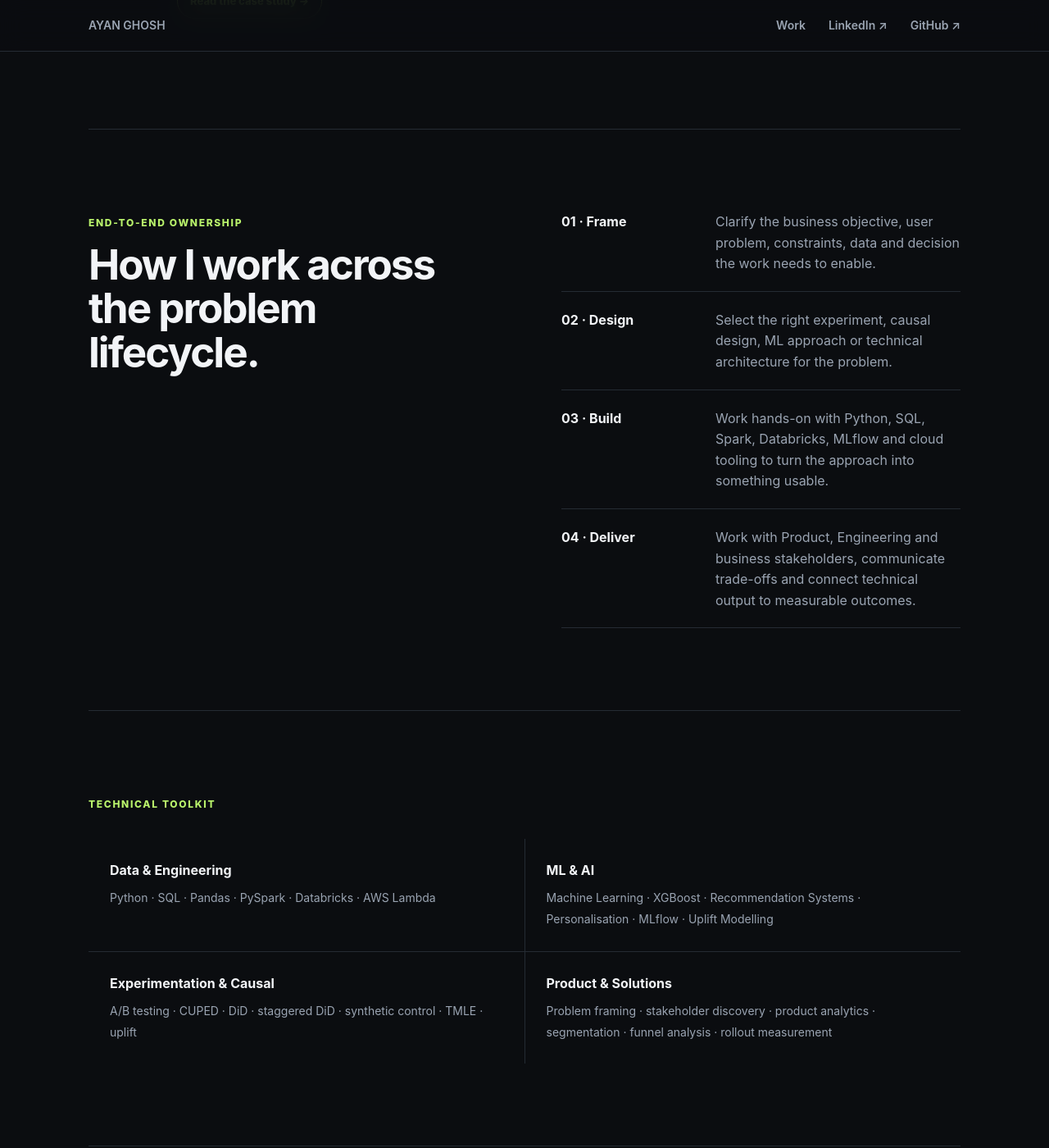
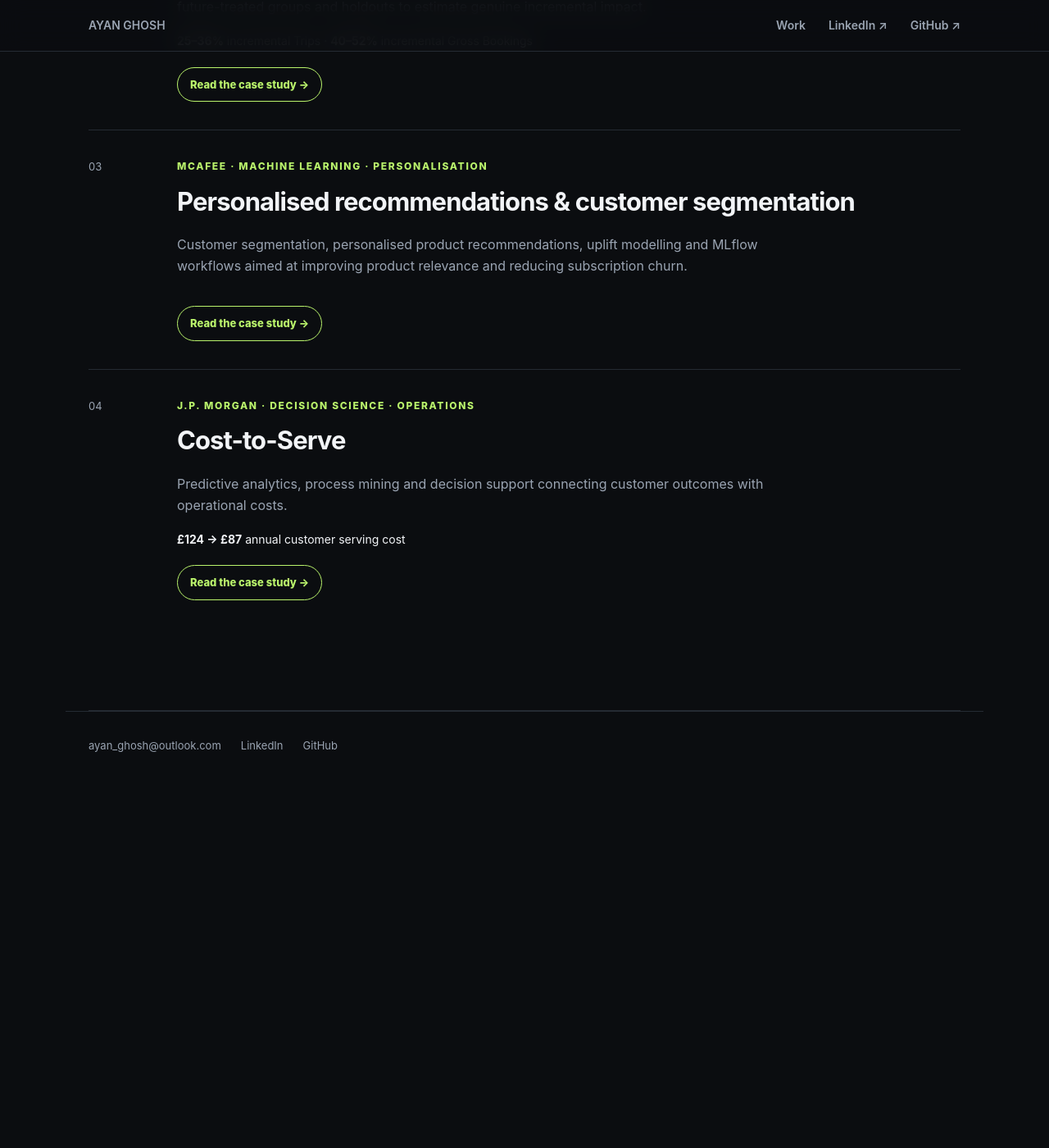
Before and after one commit to ayan-ghosh103/ayan-ghosh103.github.io, a Jekyll site: the page built from index.html, in a window 1280 px wide and 1400 px high, scrolled down 2567 px. Shown: the whole window at 82% size. Built offline with Jekyll 4.4.1, drawn with Linux system fonts in a browser that asks for light colours; after the commit the page ends 3517 px from its top, so only the background shows below that; some of the changed text lies outside the part shown.

Commit message:
Reorder lifecycle section before selected work

```diff
--- a/index.html
+++ b/index.html
@@ -16,6 +16,17 @@ title: Ayan Ghosh — Data, AI & Product
   <div><strong>04</strong><b>Solutions Engineering</b><span>Bridge data, ML, engineering and stakeholder needs from prototype through delivery.</span></div>
 </section>
 
+
+<section class="section two-col">
+  <div><span class="eyebrow">END-TO-END OWNERSHIP</span><h2>How I work across the problem lifecycle.</h2><p class="section-intro">I focus on moving from an ambiguous business question to a decision that can actually be acted on — with the right level of technical rigour for the problem.</p></div>
+  <div class="principles">
+    <div><b>01 · Frame</b><span>Clarify the business objective, user problem, constraints, data and decision the work needs to enable.</span></div>
+    <div><b>02 · Design</b><span>Select the right experiment, causal design, ML approach or technical architecture for the problem.</span></div>
+    <div><b>03 · Build</b><span>Work hands-on with Python, SQL, Spark, Databricks, MLflow and cloud tooling to turn the approach into something usable.</span></div>
+    <div><b>04 · Deliver</b><span>Work with Product, Engineering and business stakeholders, communicate trade-offs and connect technical output to measurable outcomes.</span></div>
+  </div>
+</section>
+
 <section id="work" class="section">
   <div class="section-heading"><span class="eyebrow">SELECTED WORK</span><h2>Selected problems, decisions and outcomes.</h2><p>A snapshot of the work. Each case study goes deeper into the problem, my ownership, technical approach, cross-functional execution and business outcome.</p></div>
 
@@ -27,19 +38,3 @@ title: Ayan Ghosh — Data, AI & Product
 
   <article class="case"><div class="case-number">04</div><div><div class="tag">J.P. MORGAN · DECISION SCIENCE · OPERATIONS</div><h3>Cost-to-Serve</h3><p>Predictive analytics, process mining and decision support connecting customer outcomes with operational costs.</p><div class="impact"><b>£124 → £87</b> annual customer serving cost</div><a class="read-more" href="/work/jpmorgan-cost-to-serve/">Read the case study →</a></div></article>
 </section>
-
-<section class="section two-col">
-  <div><span class="eyebrow">END-TO-END OWNERSHIP</span><h2>How I work across the problem lifecycle.</h2></div>
-  <div class="principles">
-    <div><b>01 · Frame</b><span>Clarify the business objective, user problem, constraints, data and decision the work needs to enable.</span></div>
-    <div><b>02 · Design</b><span>Select the right experiment, causal design, ML approach or technical architecture for the problem.</span></div>
-    <div><b>03 · Build</b><span>Work hands-on with Python, SQL, Spark, Databricks, MLflow and cloud tooling to turn the approach into something usable.</span></div>
-    <div><b>04 · Deliver</b><span>Work with Product, Engineering and business stakeholders, communicate trade-offs and connect technical output to measurable outcomes.</span></div>
-  </div>
-</section>
-
-<section class="section skills"><span class="eyebrow">TECHNICAL TOOLKIT</span><div class="skill-grid"><div><b>Data & Engineering</b><span>Python · SQL · Pandas · PySpark · Databricks · AWS Lambda</span></div><div><b>ML & AI</b><span>Machine Learning · XGBoost · Recommendation Systems · Personalisation · MLflow · Uplift Modelling</span></div><div><b>Experimentation & Causal</b><span>A/B testing · CUPED · DiD · staggered DiD · synthetic control · TMLE · uplift</span></div><div><b>Product & Solutions</b><span>Problem framing · stakeholder discovery · product analytics · segmentation · funnel analysis · rollout measurement</span></div></div></section>
-
-<section class="section public-work"><div class="section-heading"><span class="eyebrow">PUBLIC TECHNICAL WORK</span><h2>Supporting evidence of the technical foundation.</h2><p>My professional work is the primary evidence. These public repositories provide additional signal on ML, Spark, forecasting and streaming data.</p></div><div class="project-grid"><a href="https://github.com/ayan-ghosh103/Machine_Learning" class="project"><b>Machine Learning</b><span>Algorithms, validation and optimisation in Python.</span><em>GitHub ↗</em></a><a href="https://github.com/ayan-ghosh103/Spark-Analysis" class="project"><b>Spark Analysis</b><span>Distributed data analysis and Spark workflows.</span><em>GitHub ↗</em></a><a href="https://github.com/ayan-ghosh103/Power-Market_prediction" class="project"><b>Power Market Prediction</b><span>Predictive modelling and forecasting.</span><em>GitHub ↗</em></a><a href="https://github.com/ayan-ghosh103/streaming-stock-sentiment-tool-Strocks" class="project"><b>Streaming Stock Sentiment</b><span>Streaming sentiment analysis and data engineering.</span><em>GitHub ↗</em></a></div></section>
-
-<section class="contact"><span class="eyebrow">OPEN TO</span><h2>Experimentation · Data Science · FDE · Solutions Engineering</h2><p class="hero-copy">I’m particularly interested in roles where technical depth, product thinking and hands-on execution come together.</p><div class="actions"><a class="button primary" href="mailto:ayan_ghosh@outlook.com">Email me</a><a class="button secondary" href="https://www.linkedin.com/in/ayanghosh1305">Connect on LinkedIn ↗</a></div></section>
```
